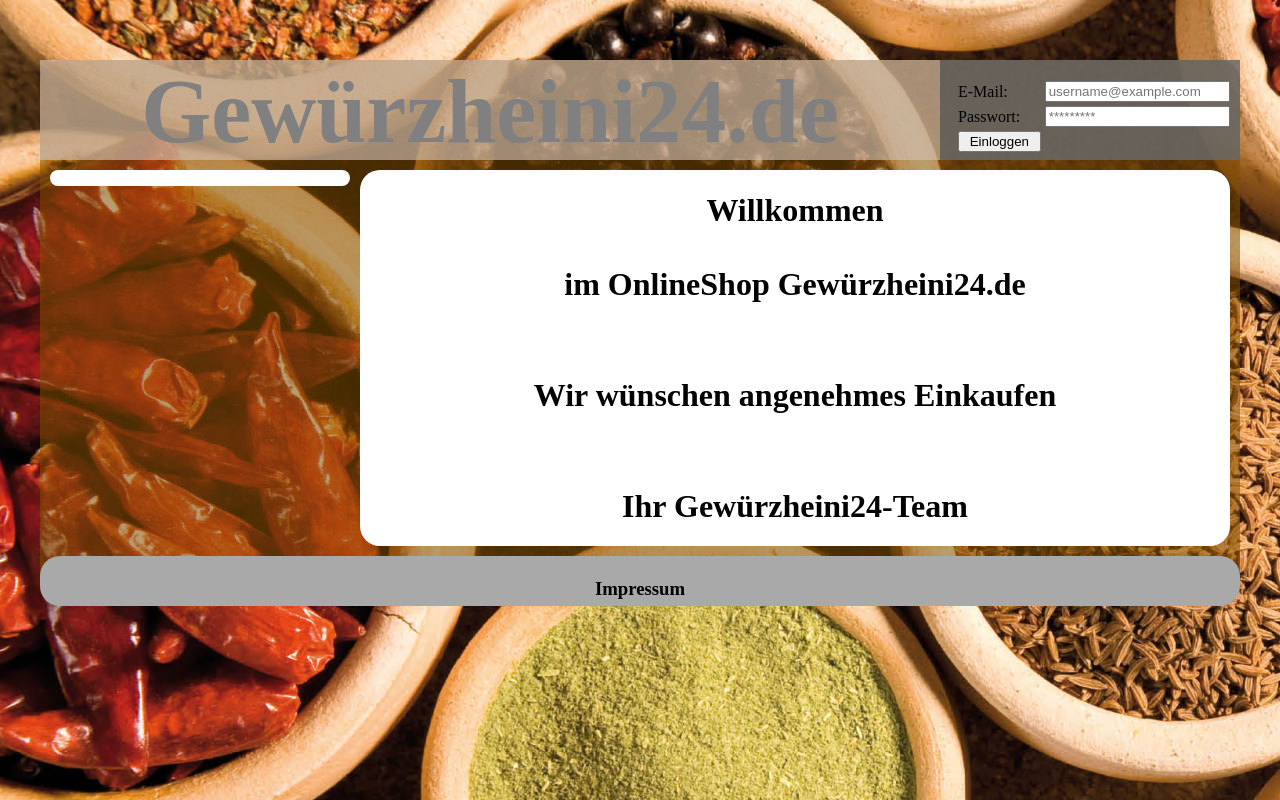
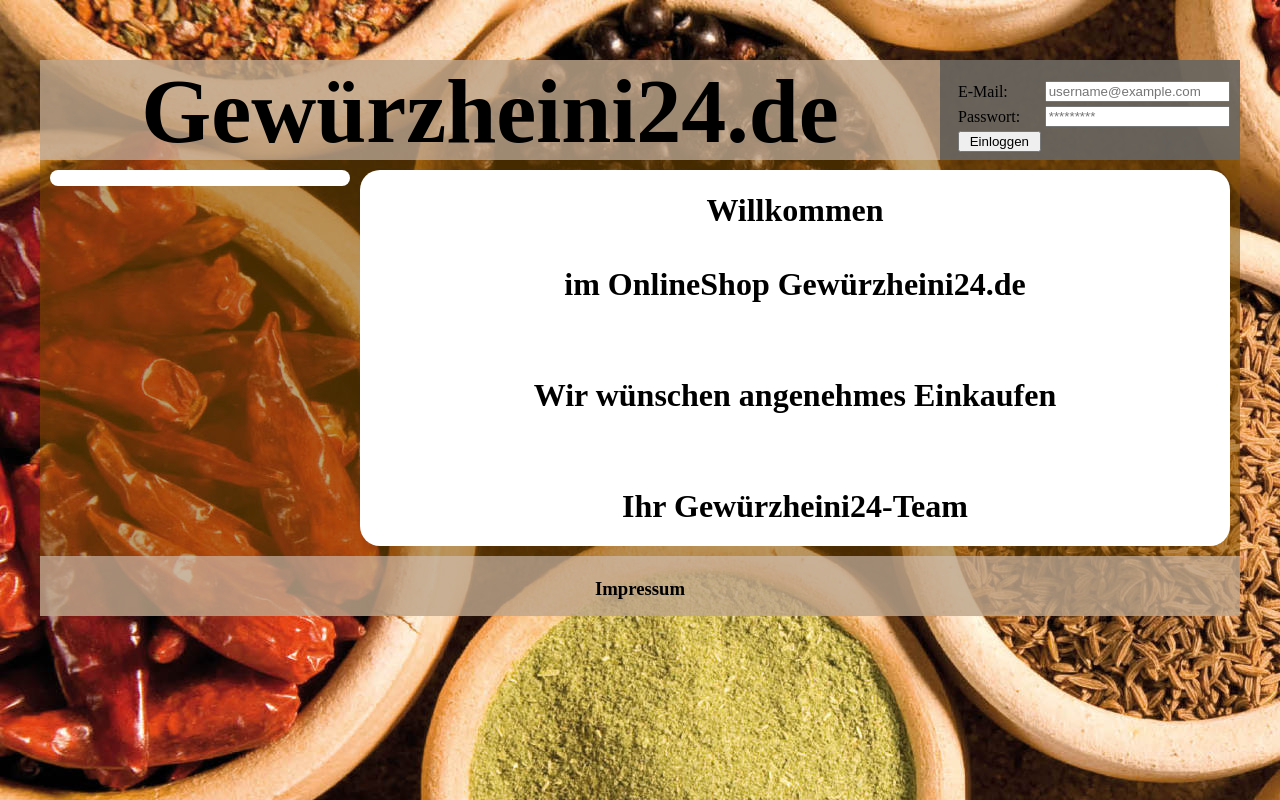
Before and after one commit to flinkesGemuese/test, a PHP site: page / in a window 1280 px wide. Run offline with PHP 8.4, Linux system fonts and the light colour scheme; data that the repository does not hold is empty.

Commit message:
Farben geändert

```diff
--- a/html/templates/css/layout.css
+++ b/html/templates/css/layout.css
@@ -9,7 +9,6 @@ body{
 	margin: 0 auto;
 
 	background: rgba(128, 79, 0, 0.54);
-	border-radius: 20px;
 }
 
 #cart{
@@ -35,28 +34,28 @@ body{
 	font-size: 90px;
 	font-weight: bold;
 
-	color: gray;
+	color: black;
 
 	text-align: center;
 }
 
 #header a:link{
-	color: gray;
+	color: black;
 	text-decoration: none;
 }
 
 #header a:visited{
-	color: gray;
+	color: black;
 	text-decoration: none;
 }
 
 #header a:hover{
-	color: gray;
+	color: black;
 	text-decoration: none;
 }
 
 #header a:active{
-	color: gray;
+	color: black;
 	text-decoration: none;
 }
 
@@ -190,13 +189,11 @@ body{
 
 #footer{
 	width: 1200px;
-	height: 50px;
+	height: 60px;
 
-	background: darkgray;
+	background: rgba(211, 193, 183, 0.63);
 
 	clear: both;
-
-	border-radius: 20px;
 }
 
 #footer td{
```
